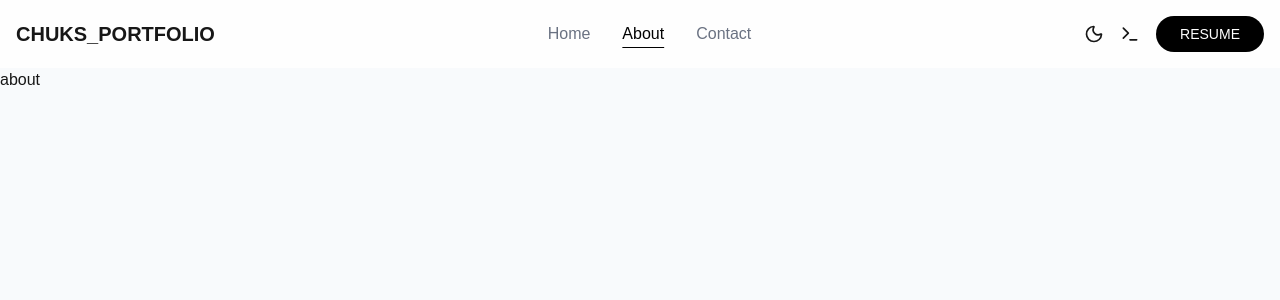
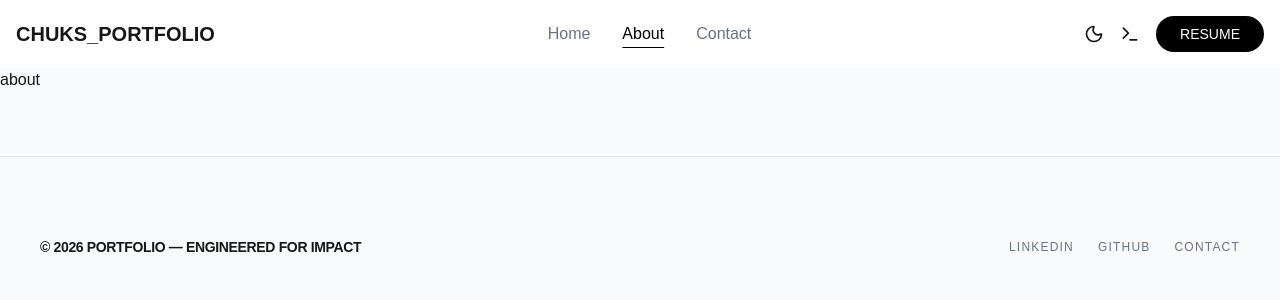
Before and after one commit to Programmingchuks24/portfoliov2, a Next.js app: page /about in a window 1280 px wide. Shown: the top 300 px of the page. Built offline with nearby package versions, Linux system fonts and the light colour scheme.

Commit message:
added a footer to the portfolio

```diff
--- a/app/layout.tsx
+++ b/app/layout.tsx
@@ -2,6 +2,7 @@ import type { Metadata } from "next";
 import { Geist, Geist_Mono } from "next/font/google";
 import "./globals.css";
 import Header from "@/components/header";
+import Footer from "@/components/footer";
 
 const geistSans = Geist({
   variable: "--font-geist-sans",
@@ -32,6 +33,7 @@ export default function RootLayout({
 
         <Header />
         {children}
+        <Footer />
 
       </body>
     </html>
--- /dev/null
+++ b/components/footer.tsx
@@ -0,0 +1,32 @@
+import Link from "next/link";
+import React from "react";
+
+const Footer = () => {
+  return (
+    <div className="mt-16 flex flex-col items-center justify-center text-center p-4 py-20 border-t border-gray-200 md:flex-row md:justify-between md:items-center md:px-10 md:text-left">
+      <p className="font-bold text-sm tracking-tight">
+        © 2026 PORTFOLIO — ENGINEERED FOR IMPACT
+      </p>
+
+      <nav className="flex flex-row gap-6 mt-4 md:mt-0 justify-center text-gray-500 text-xs font-medium tracking-widest">
+        <Link
+          href="https://www.linkedin.com/in/chuks-ezeaku-2319141ab"
+          className="hover:text-black transition-colors"
+        >
+          LINKEDIN
+        </Link>
+        <Link
+          href="https://github.com/Programmingchuks24"
+          className="hover:text-black transition-colors"
+        >
+          GITHUB
+        </Link>
+        <Link href="/contact" className="hover:text-black transition-colors">
+          CONTACT
+        </Link>
+      </nav>
+    </div>
+  );
+};
+
+export default Footer;
```
